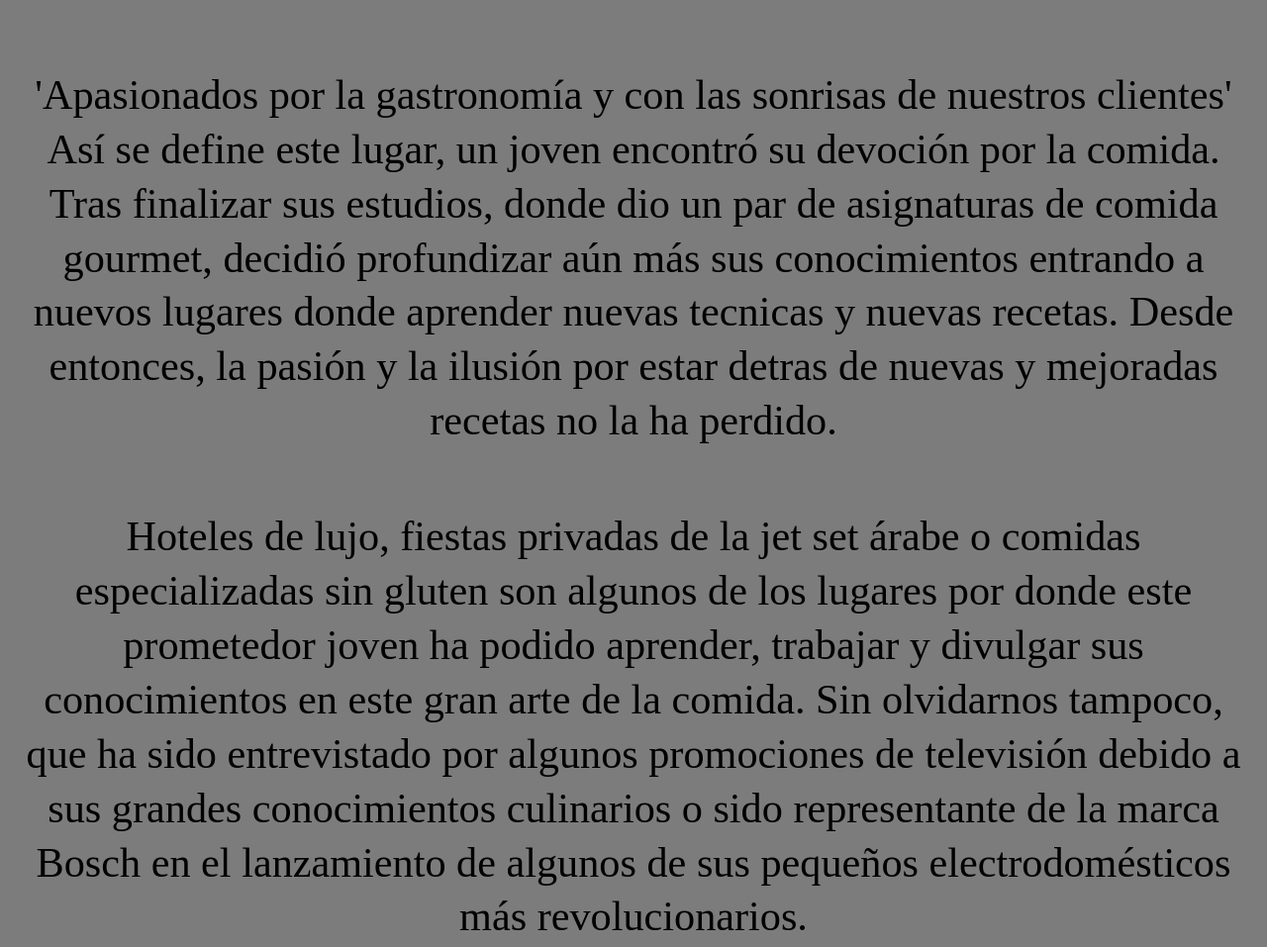
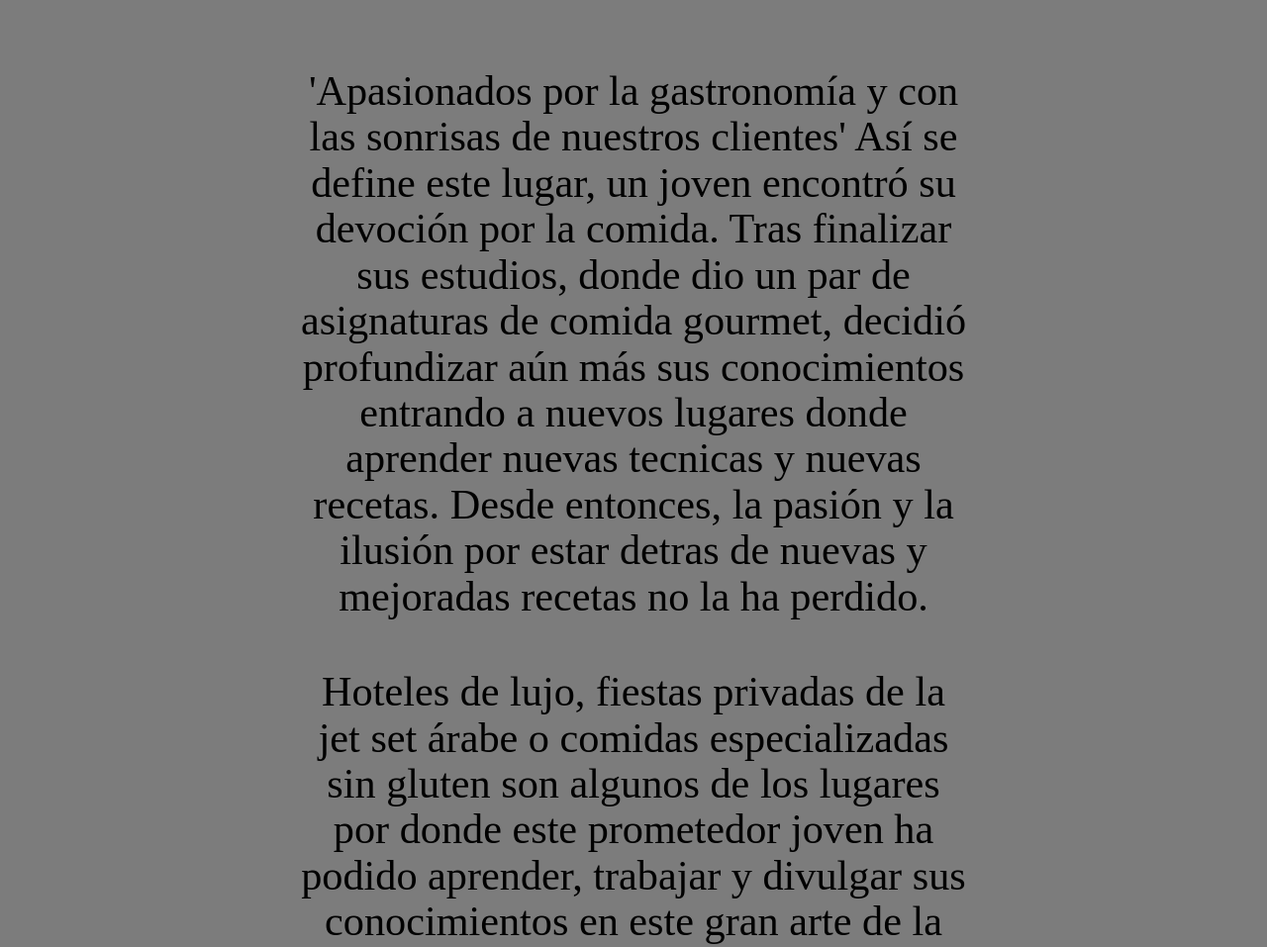
Before and after one commit to TsolracxT1/Carlos-alberto-, a plain HTML site: page html/nosotros.html in a window 1280 px wide. Shown: the part 540-1497 px from the top of the page at 99% size. Drawn offline with Linux system fonts and the light colour scheme.

Commit message:
Listo ahora si

```diff
--- a/scss/pages/_nosotros.scss
+++ b/scss/pages/_nosotros.scss
@@ -13,8 +13,9 @@
         height: 30%;
     }
     .contenedor__letras__nosotros{
-        margin: 20px;
-        line-height: 1.3;
+        height: 70%;
+        margin: 0 300px 100px 300px;
+        line-height: 1.1;
         font-size: 1.2em;
     }
     p{
```
Also changed, not shown: styles.css, 1 other file.
